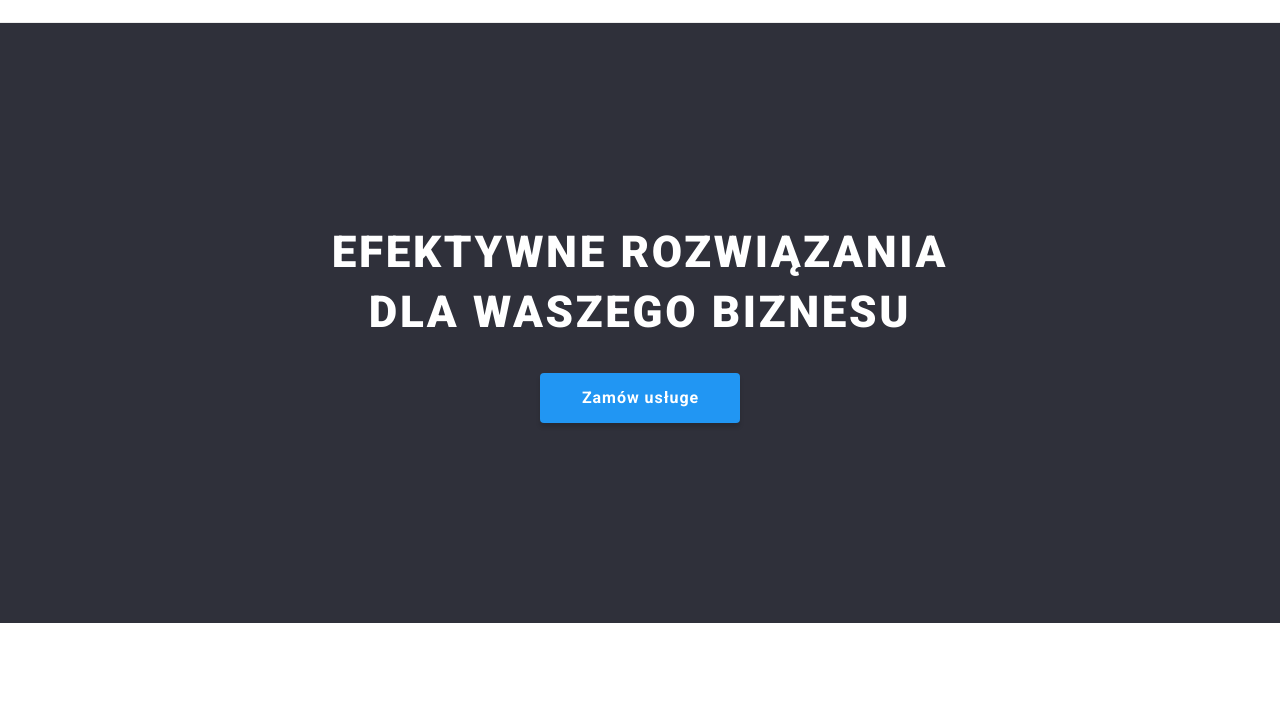
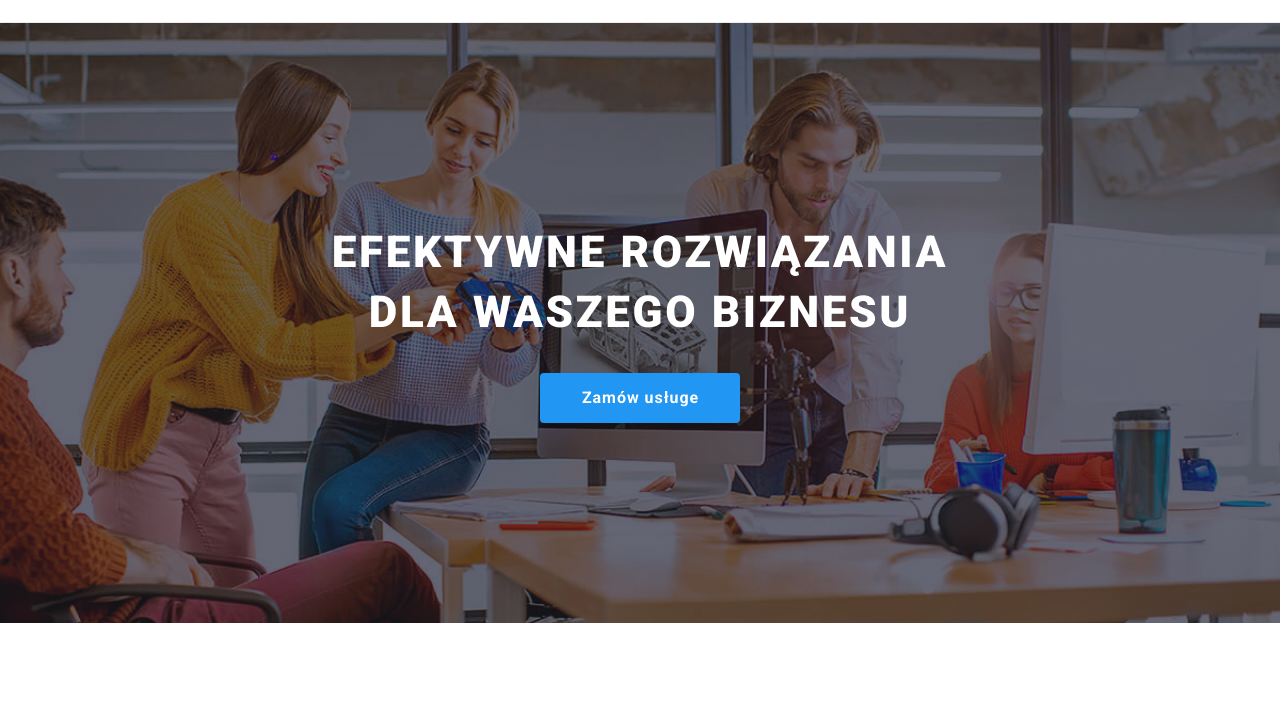
Before and after one commit to Arkadiusz-Welke/goit-markup-hw-04, a plain HTML site: page index.html in a window 1280 px wide. Shown: the part 57-771 px from the top of the page. Drawn offline with nearby package versions, Linux system fonts and the light colour scheme.

Commit message:
Homework #4

```diff
--- a/css/styles.css
+++ b/css/styles.css
@@ -35,13 +35,18 @@ body {
 }
 
 .hero {
-    background: url('../images/background-photo.jpg'),
-        linear-gradient(rgba(47, 48, 58, 0.4)), (rgba(47, 48, 58, 0.4));
+    background-image: linear-gradient(
+            rgba(47, 48, 58, 0.4),
+            rgba(47, 48, 58, 0.4)
+        ),
+        url('../images/background-photo.jpg');
     background-color: var(--background-secondary-color);
     max-width: 1600px;
     margin: auto;
     padding: 200px 252px;
     text-align: center;
+    background-position: center;
+    background-repeat: no-repeat;
 }
 
 .hero-text {
```
